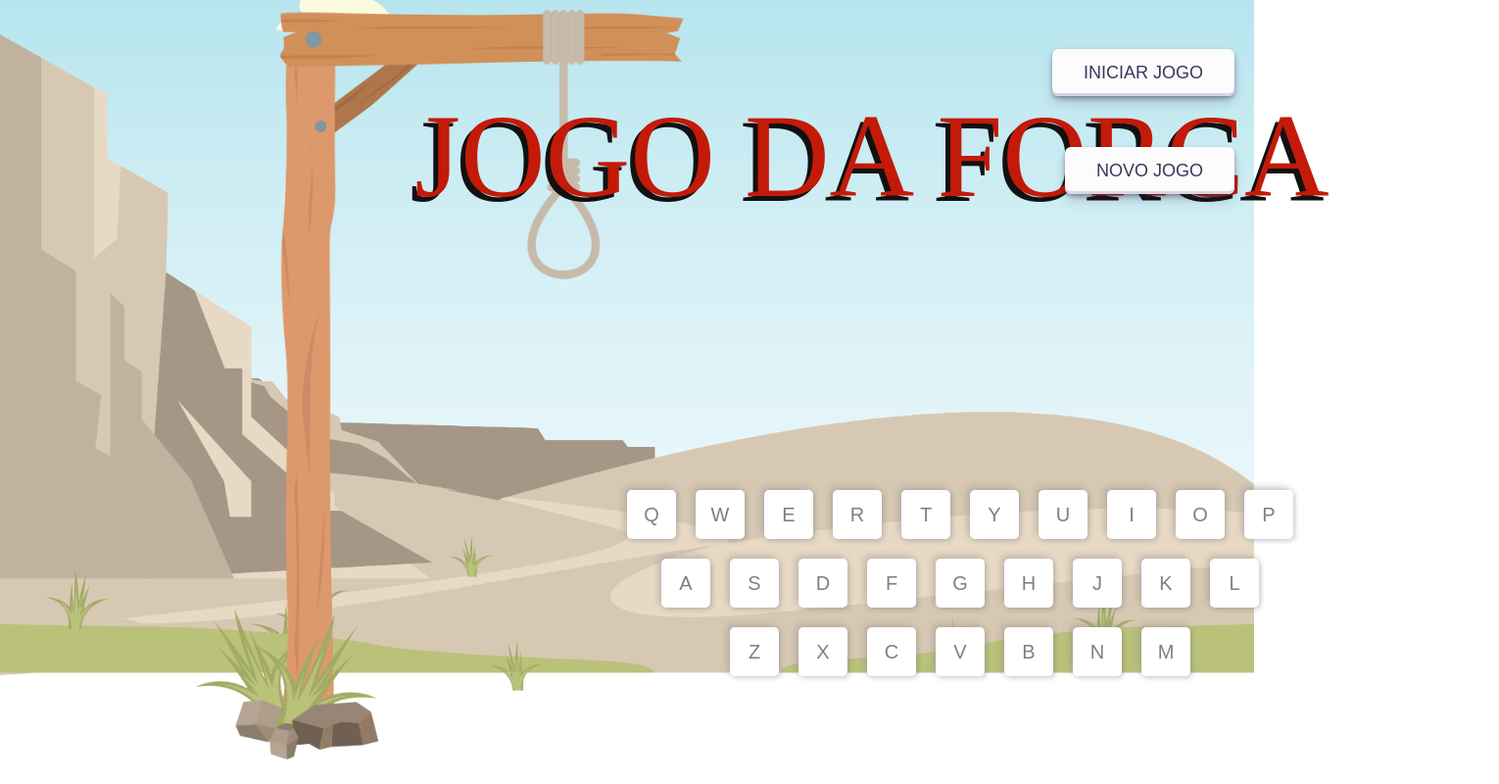
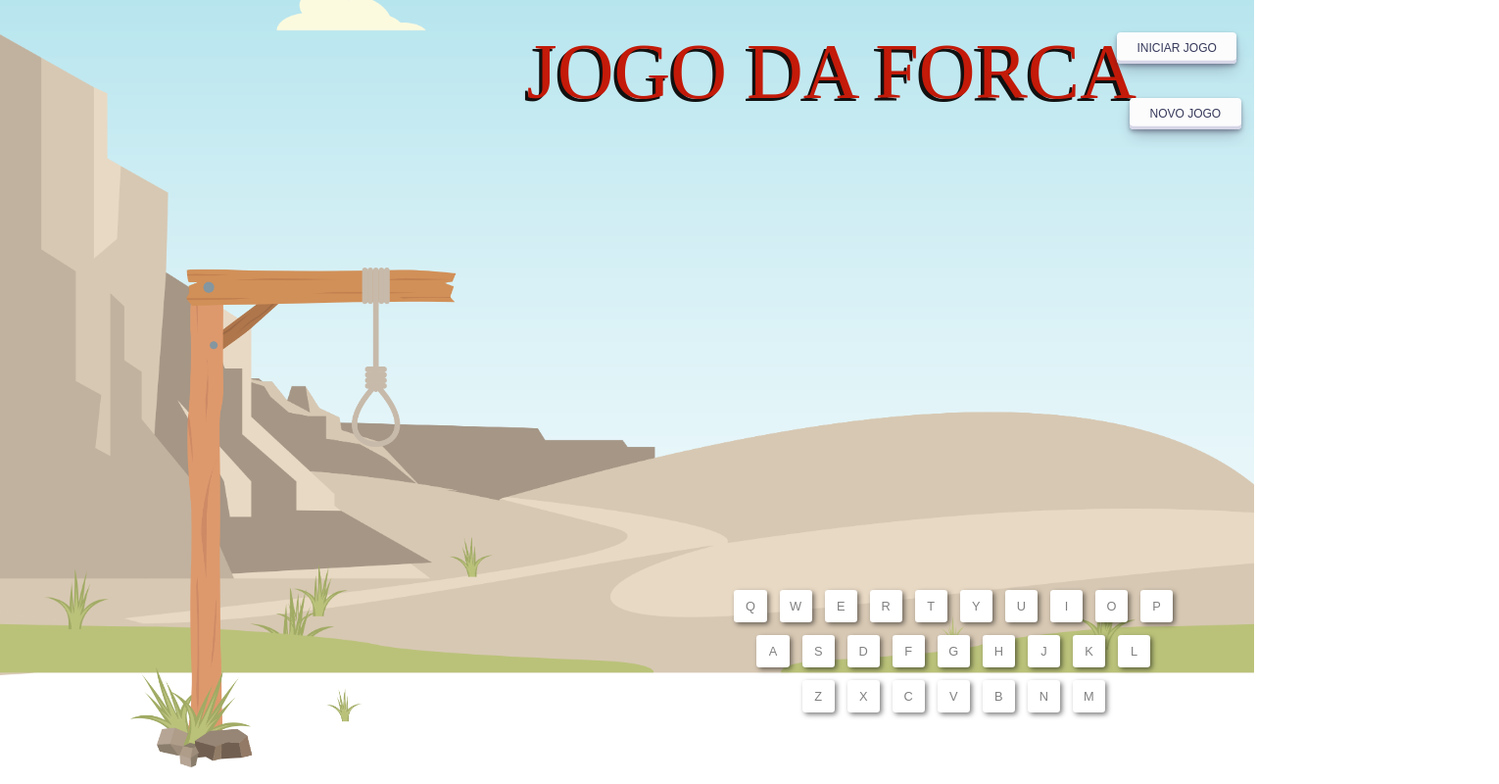
Before and after one commit to evelinemg/hangman2.0, a plain HTML site: page index.html in a window 1280 px wide. Shown: the whole page at 98% size, 1530 px wide, since content can reach past the window. Drawn offline with Linux system fonts and the light colour scheme; a web font is replaced by a local one.

Commit message:
Update style.css

```diff
--- a/style.css
+++ b/style.css
@@ -15,23 +15,23 @@
                   transition: box-shadow 0.15s ease,transform 0.15s ease;
                   will-change: box-shadow,transform;
                   background: #FCFCFD;
-                  box-shadow: 0px 2px 4px rgb(45 35 66 / 40%), 0px 7px 13px -3px rgb(45 35 66 / 30%), inset 0px -3px 0px #d6d6e7;
-                  height: 48px;
-                  padding: 0 32px;
-                  font-size: 18px;
-                  border-radius: 6px;
+                  box-shadow: 0vw 0.174vw 0.349vw rgb(45 35 66 / 40%), 0vw  0.611vw 1.135vw -0.262vw rgb(45 35 66 / 30%), inset 0vw -0.262vw 0vw #d6d6e7;
+                  height: 2.5vw;
+                  padding: 0 1.6vw;
+                  font-size: 0.9375vw;
+                  border-radius: 0.3125vw;
                   color: #36395a;
                   position: absolute;
-                  top:50px;
-                  right:20px;
+                  top:2.6vw;
+                  right:1.4vw;
                   transition: box-shadow 0.15s ease,transform 0.15s ease;
                   :hover {
-                      box-shadow: 0px 4px 8px rgb(45 35 66 / 40%), 0px 7px 13px -3px rgb(45 35 66 / 30%), inset 0px -3px 0px #d6d6e7;
-                      transform: translateY(-2px);
+                      box-shadow: 0vw 0.3493vw 0.698vw rgb(45 35 66 / 40%), 0vw 0.611vw 1.13537vw -0.2620vw rgb(45 35 66 / 30%), inset 0vw -0.2620vw 0vw #d6d6e7;
+                      transform: translateY(-0.174vw);
                   }
                   :active{
-                      box-shadow: inset 0px 3px 7px #d6d6e7;
-                      transform: translateY(2px);
+                      box-shadow: inset 0vw  0.2620vw 0.611vw #d6d6e7;
+                      transform: translateY(0.1746vw);
                   }
 
 
@@ -47,23 +47,23 @@
                   transition: box-shadow 0.15s ease,transform 0.15s ease;
                   will-change: box-shadow,transform;
                   background: #FCFCFD;
-                  box-shadow: 0px 2px 4px rgb(45 35 66 / 40%), 0px 7px 13px -3px rgb(45 35 66 / 30%), inset 0px -3px 0px #d6d6e7;
-                  height: 48px;
-                  padding: 0 32px;
-                  font-size: 18px;
-                  border-radius: 6px;
+                  box-shadow: 0vw 0.174vw 0.349vw rgb(45 35 66 / 40%), 0vw  0.611vw 1.135vw -0.262vw rgb(45 35 66 / 30%), inset 0vw -0.262vw 0vw #d6d6e7;
+                  height: 2.5vw;
+                  padding: 0 1.6vw;
+                  font-size: 0.9375vw;
+                  border-radius: 0.3125vw;
                   color: #36395a;
                   position: absolute;
-                  top:150px;
-                  right:20px;
+                  top: 7.8125vw;
+                  right:1.04vw;
                   transition: box-shadow 0.15s ease,transform 0.15s ease;
                   :hover {
-                      box-shadow: 0px 4px 8px rgb(45 35 66 / 40%), 0px 7px 13px -3px rgb(45 35 66 / 30%), inset 0px -3px 0px #d6d6e7;
-                      transform: translateY(-2px);
+                      box-shadow: 0vw 0.3493vw 0.698vw rgb(45 35 66 / 40%), 0vw 0.611vw 1.13537vw -0.2620vw rgb(45 35 66 / 30%), inset 0vw -0.2620vw 0vw #d6d6e7;
+                      transform: translateY(-0.174vw);
                   }
                   :active{
-                      box-shadow: inset 0px 3px 7px #d6d6e7;
-                      transform: translateY(2px);
+                      box-shadow: inset 0vw  0.2620vw 0.611vw #d6d6e7;
+                      transform: translateY(0.1746vw);
                   }
 
 
@@ -101,8 +101,8 @@ canvas {
 .container{
   width: 50%;
   position: absolute;
-  right: -20px;
-  bottom: 100px;
+  right: -1.04vw;
+  bottom: 5.21vw;
 }
 
 .wrapper .keys{
@@ -110,32 +110,33 @@ canvas {
   justify-content: center;
 }
 .wrapper .keys input{
-  height: 50px;
-  min-width: 50px;
-  padding: 10px;
+  height: 2.6vw;
+  min-width: 2.6vw;
+  padding: 0.52vw;
   border: none;
   outline: none;
   background: #ffffff;
-  box-shadow: -3px -3px 7px #958d8d73,
-               2px 2px 5px rgb(94 104 121 / 29%);
+  /*box-shadow: -3px -3px 7px #958d8d73,
+               2px 2px 5px rgb(94 104 121 / 29%);*/
   /* background: #131419; */
-  /* box-shadow: 2px 2px 5px rgba(0,0,0,0.5),
-              -3px -3px 7px rgba(255,255,255,0.05); */
-  margin: 10px;
+  box-shadow: 0.17vw 0.17vw 0.43vw rgba(0,0,0,0.5),
+              -3px -3px 7px rgba(255,255,255,0.05);
+  margin: 0.5vw;
   color: grey;
   /* color: #c7c7c7; */
-  font-size: 20px;
-  border-radius: 5px;
+  font-size: 1.0vw;
+  border-radius: 0.26vw;
   cursor: default;
 }
 .wrapper .keys input:focus{
-  font-size: 19px;
+  font-size: 0.989vw;
   color: white;
-  box-shadow: inset -3px -3px 7px #ffffff73,
-              inset 2px 2px 5px rgba(94,104,121,0.288);
-  /* box-shadow: inset 2px 2px 5px rgba(0,0,0,0.5),
-              inset -3px -3px 7px rgba(255,255,255,0.05); */
+  /*box-shadow: inset -3px -3px 7px #ffffff73,
+              inset 2px 2px 5px rgba(94,104,121,0.288);*/
+  box-shadow: inset 2px 2px 5px rgba(0,0,0,0.5),
+              inset -3px -3px 7px rgba(255,255,255,0.05);
 }
+
 .wrapper .keys [data-state='absent'] {
     color: white;
     background: rgb(120 124 126)
@@ -149,9 +150,9 @@ canvas {
 
 #forca {
   position: absolute;
-  bottom: 25px;
-  left: 200px;
-  width: 500px;
+  bottom: 1.3vw;
+  left: 10.41vw;
+  width: 26.04vw;
 }
 html {
   background: url(img/bgpng.png) no-repeat center center ;
@@ -164,17 +165,16 @@ html {
   margin-right: auto;
 }
 title {
-    margin: 50px 0 0 50px;
+    margin:  4.3668vw 0 0  4.3668vw;
 }
 .western {
     color: #c31a09;
-    font-family:"Sancreek";
-    font: 120px/1 Sancreek, serif;
-    position: relative;
-    text-shadow: -5px 5px 0 #111;
+    font: 6.25vw/1 Sancreek, serif;
+    position: absolute;
+    text-shadow: -0.260vw 0.260vw 0 #111;
     text-transform: uppercase;
-    left: 250px;
-    top:50px;
+    left: 42vw;
+    top:2.6vw;
 }
 .western:after {
     background-image: -webkit-linear-gradient(right bottom,
@@ -182,15 +182,22 @@ title {
                       #111 25%, #111 50%,
                       transparent 50%, transparent 75%,
                       #111 75%, #111 100%);
-    background-size: 6px 6px;
+    background-size: 0.3125vw 0.3125vw;
     color: #111;
     content: attr(data-title);
-    left: -10px;
+    left:  -0.52vw;
     position: absolute;
     text-shadow: none;
-    top: 10px;
+    top:  0.52vw;
     z-index: -1;
     -webkit-background-clip: text;
     -webkit-text-fill-color: transparent;
     background-clip: text; padding: 1em 0 1em 0;
 }
+
+@media all and (max-width:30em){
+ a.button1{
+  display:block;
+  margin:0.4em auto;
+ }
+}
```
